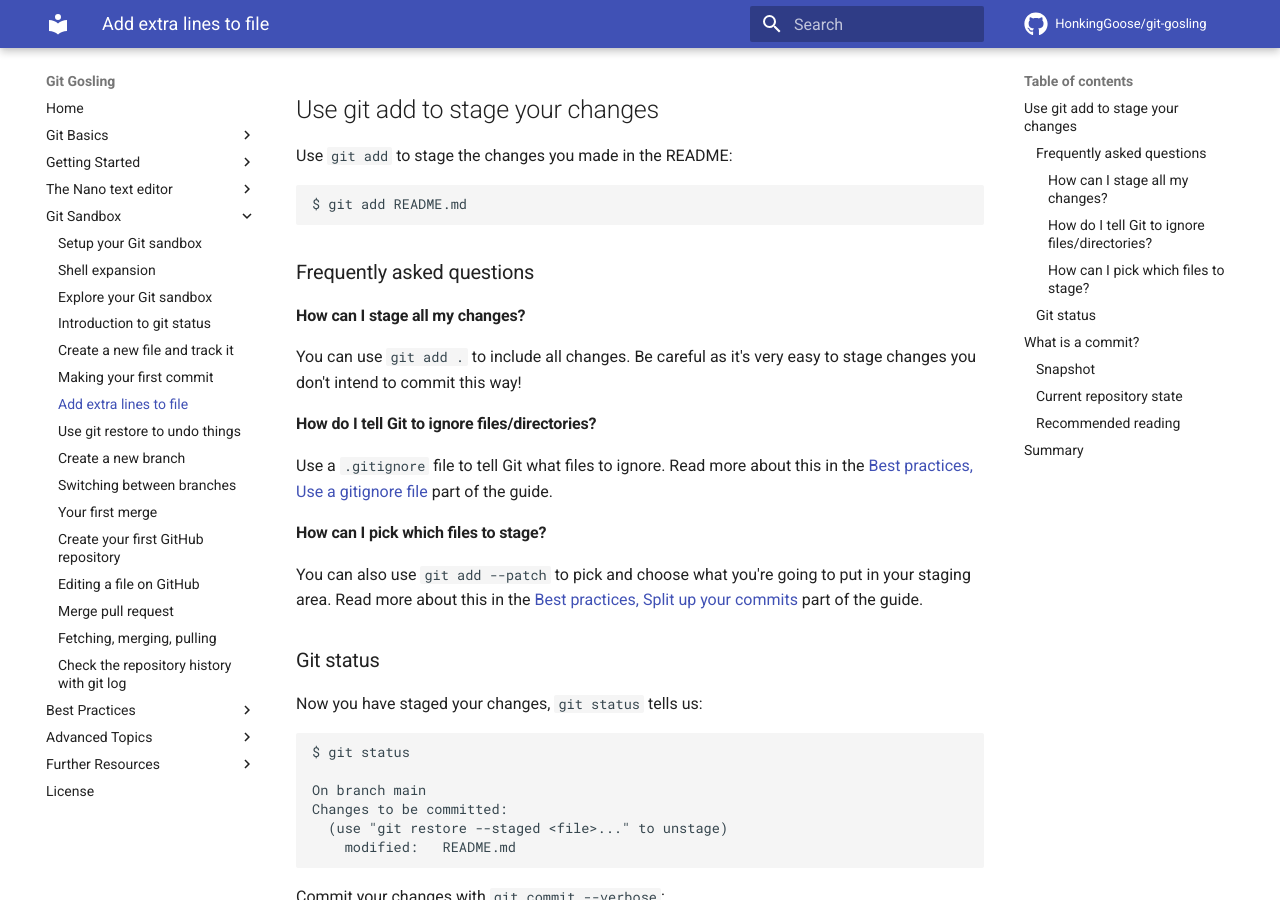
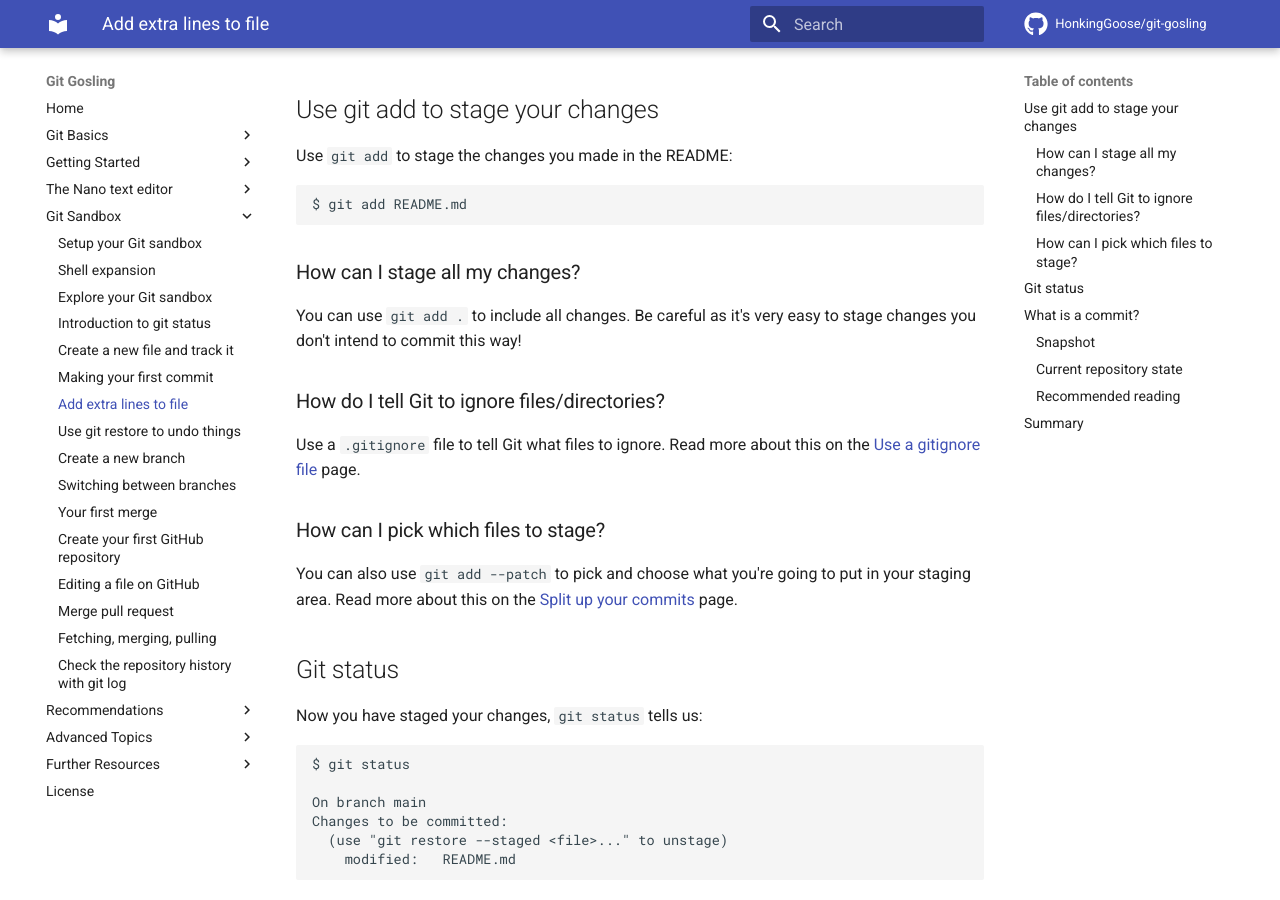
Before and after one commit to HonkingGoose/git-gosling, an MkDocs documentation site: the page built from docs/git_sandbox/add_extra_lines_to_file.md, in a window 1280 px wide and 900 px high, scrolled down 464 px. Built offline with MkDocs 1.6.1 and Material for MkDocs 9.7.7, drawn with Linux system fonts in a browser that asks for light colours; comment, search, counter and statistics services are not loaded.

Commit message:
docs: use recommendations instead of best practices, drop FAQ (#380)

````diff
--- a/docs/git_sandbox/add_extra_lines_to_file.md
+++ b/docs/git_sandbox/add_extra_lines_to_file.md
@@ -28,24 +28,22 @@ Use `git add` to stage the changes you made in the README:
 $ git add README.md
 ```
 
-### Frequently asked questions
-
-#### How can I stage all my changes?
+### How can I stage all my changes?
 
 You can use `git add .` to include all changes.
 Be careful as it's very easy to stage changes you don't intend to commit this way!
 
-#### How do I tell Git to ignore files/directories?
+### How do I tell Git to ignore files/directories?
 
 Use a `.gitignore` file to tell Git what files to ignore.
-Read more about this in the [Best practices, Use a gitignore file](../best_practices/use_a_gitignore_file.md) part of the guide.
+Read more about this on the [Use a gitignore file](../recommendations/use_a_gitignore_file.md) page.
 
-#### How can I pick which files to stage?
+### How can I pick which files to stage?
 
 You can also use `git add --patch` to pick and choose what you're going to put in your staging area.
-Read more about this in the [Best practices, Split up your commits](../best_practices/split_up_your_commits.md) part of the guide.
+Read more about this on the [Split up your commits](../recommendations/split_up_your_commits.md) page.
 
-### Git status
+## Git status
 
 Now you have staged your changes, `git status` tells us:
 
--- a/mkdocs.yml
+++ b/mkdocs.yml
@@ -52,15 +52,15 @@ nav:
       - "git_sandbox/merge_pull_request.md"
       - "git_sandbox/fetching_changes_merging_git_pull.md"
       - "git_sandbox/check_the_repository_history_with_git_log.md"
-  - Best Practices:
-      - "best_practices/use_a_gitignore_file.md"
-      - "best_practices/split_up_your_commits.md"
-      - "best_practices/write_good_commit_messages.md"
-      - "best_practices/git_aliases.md"
-      - "best_practices/use_a_linter.md"
-      - "best_practices/dealing_with_merges.md"
-      - "best_practices/use_a_dependency_bot.md"
-      - "best_practices/testing_and_github_actions.md"
+  - Recommendations:
+      - "recommendations/use_a_gitignore_file.md"
+      - "recommendations/split_up_your_commits.md"
+      - "recommendations/write_good_commit_messages.md"
+      - "recommendations/git_aliases.md"
+      - "recommendations/use_a_linter.md"
+      - "recommendations/dealing_with_merges.md"
+      - "recommendations/use_a_dependency_bot.md"
+      - "recommendations/testing_and_github_actions.md"
   - Advanced Topics:
       - "advanced_topics/working_with_large_files.md"
       - "advanced_topics/advanced_git_configuration.md"
````
Also changed, not shown: docs/git_sandbox/your_first_merge.md (+1 -1 lines), docs/recommendations/dealing_with_merges.md (renamed from docs/best_practices/dealing_with_merges.md), docs/recommendations/git_aliases.md (renamed from docs/best_practices/git_aliases.md), docs/recommendations/split_up_your_commits.md (renamed from docs/best_practices/split_up_your_commits.md), docs/recommendations/testing_and_github_actions.md (renamed from docs/best_practices/testing_and_github_actions.md), docs/recommendations/use_a_dependency_bot.md (renamed from docs/best_practices/use_a_dependency_bot.md), docs/recommendations/use_a_gitignore_file.md (renamed from docs/best_practices/use_a_gitignore_file.md), docs/recommendations/use_a_linter.md (renamed from docs/best_practices/use_a_linter.md), docs/recommendations/write_good_commit_messages.md (renamed from docs/best_practices/write_good_commit_messages.md).
